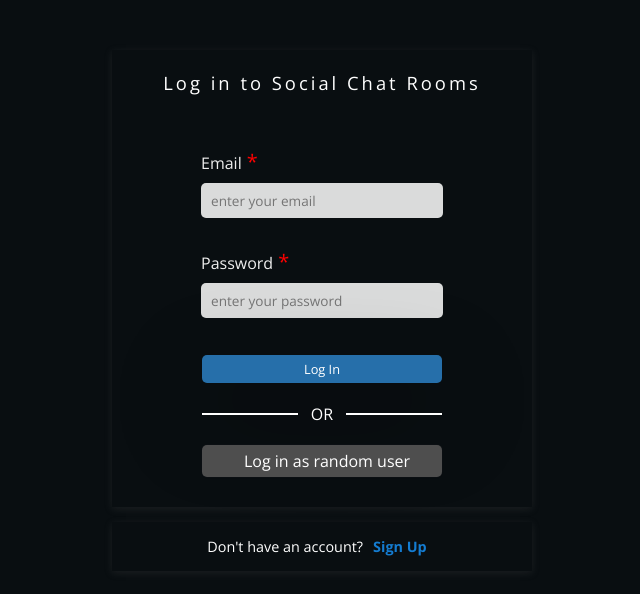
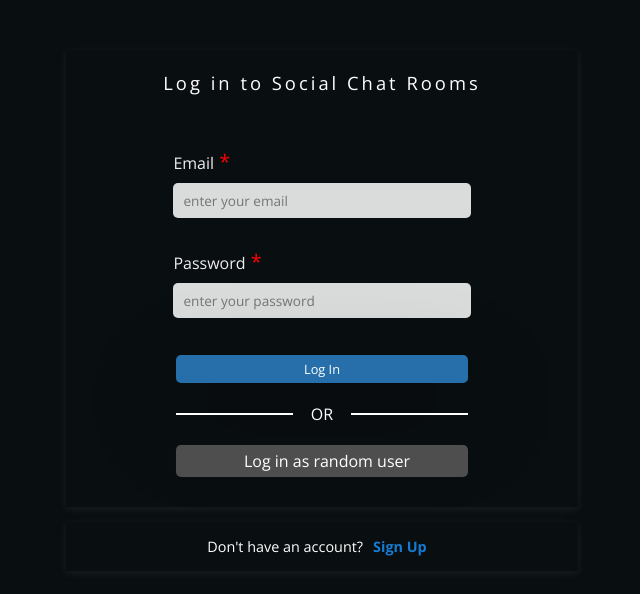
Before and after one commit to ddepu11/social_chat_app, a React app: page /login in a window 1280 px wide. Shown: the top 594 px of the page, without its empty margins (318-958 px from the left). Built offline with nearby package versions, Linux system fonts and the light colour scheme; no server answers.

Commit message:
chore: use correct class name

```diff
--- a/src/components/App/App.jsx
+++ b/src/components/App/App.jsx
@@ -18,7 +18,7 @@ const App = () => {
   }
 
   return (
-    <Wrapper className='w-1050'>
+    <Wrapper className='w-1150'>
       <ToastContainer />
 
       <Router>
```
